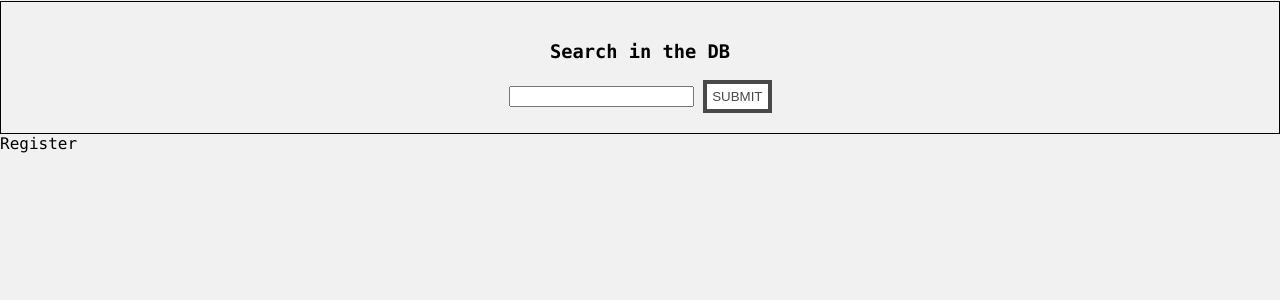
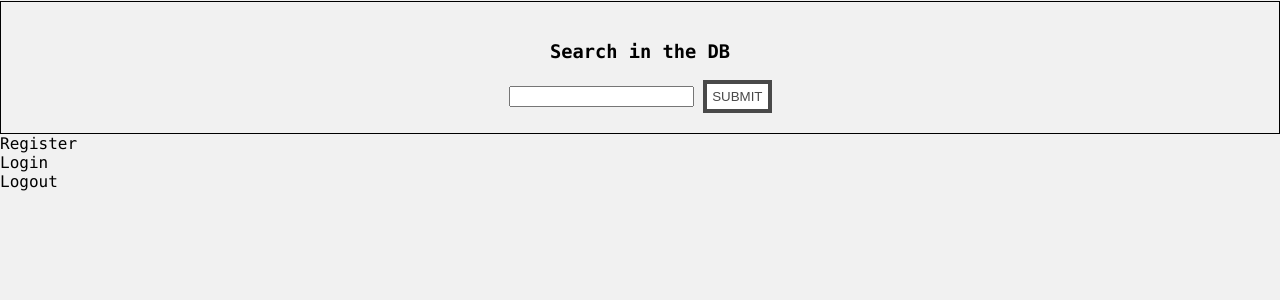
Before and after one commit to CozminM/Ask_Mate, a Flask app: template templates/list_questions.html in a window 1280 px wide. Shown: the part 307-607 px from the top of the page. Run offline with Flask 2, Linux system fonts and the light colour scheme; the visitor is signed in with stand-in values (Sample User, id 1); the template is opened without the code that fills it: most values are stand-ins (such as "Sample title", 1, 10 or a date in 2020); some libraries are stand-ins or nearby versions.

Commit message:
Added login functionality

```diff
--- a/templates/list_questions.html
+++ b/templates/list_questions.html
@@ -64,5 +64,13 @@
     <div class="register">
         <a href="{{ url_for('registration_page') }}">Register</a>
     </div>
+    <div class="login-container">
+        <a href="{{ url_for('login_page') }}">Login</a>
+    </div>
+    <div class="logout">
+        {% if 'user' in session %}
+            <a href="{{ url_for('logout_page') }}">Logout</a>
+        {% endif %}
+    </div>
 </body>
 </html>
```
